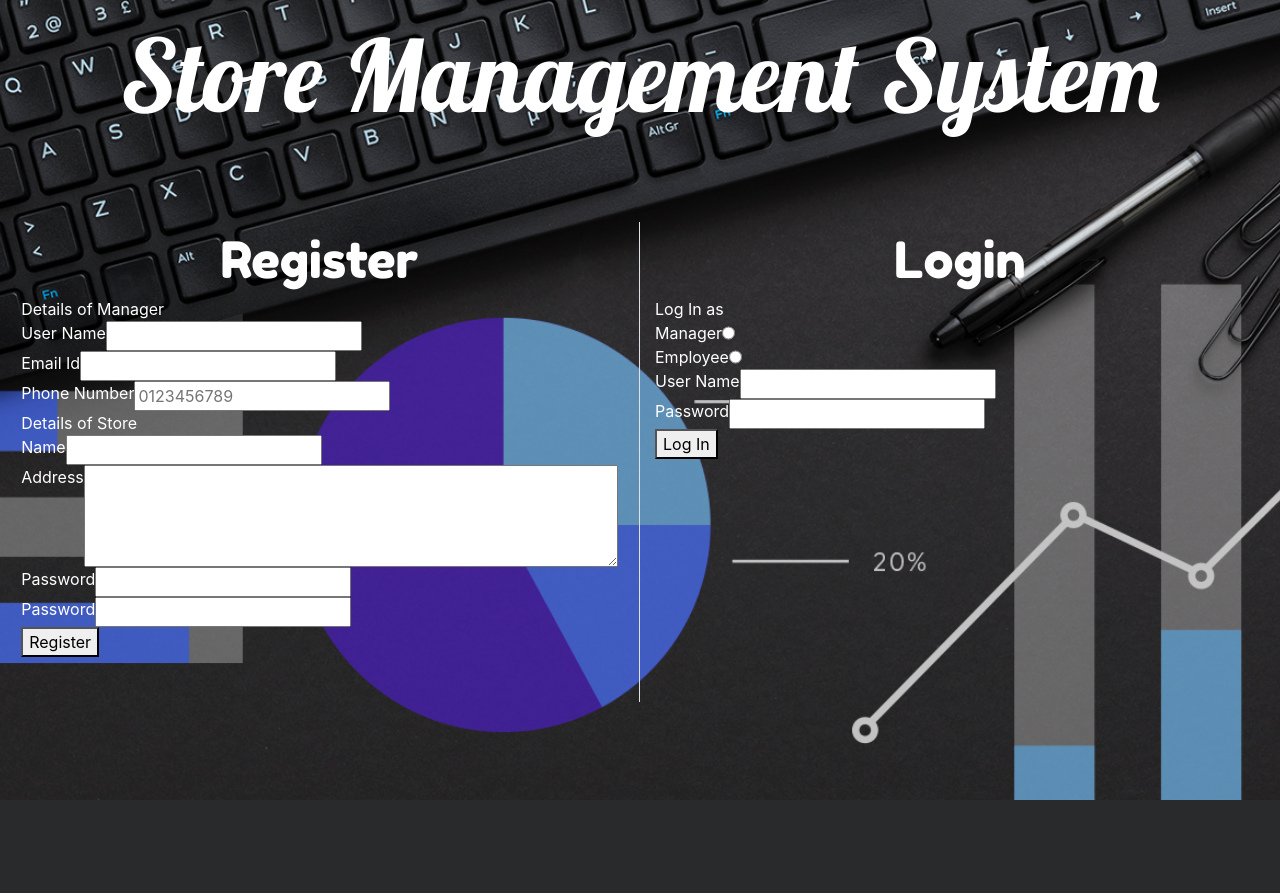
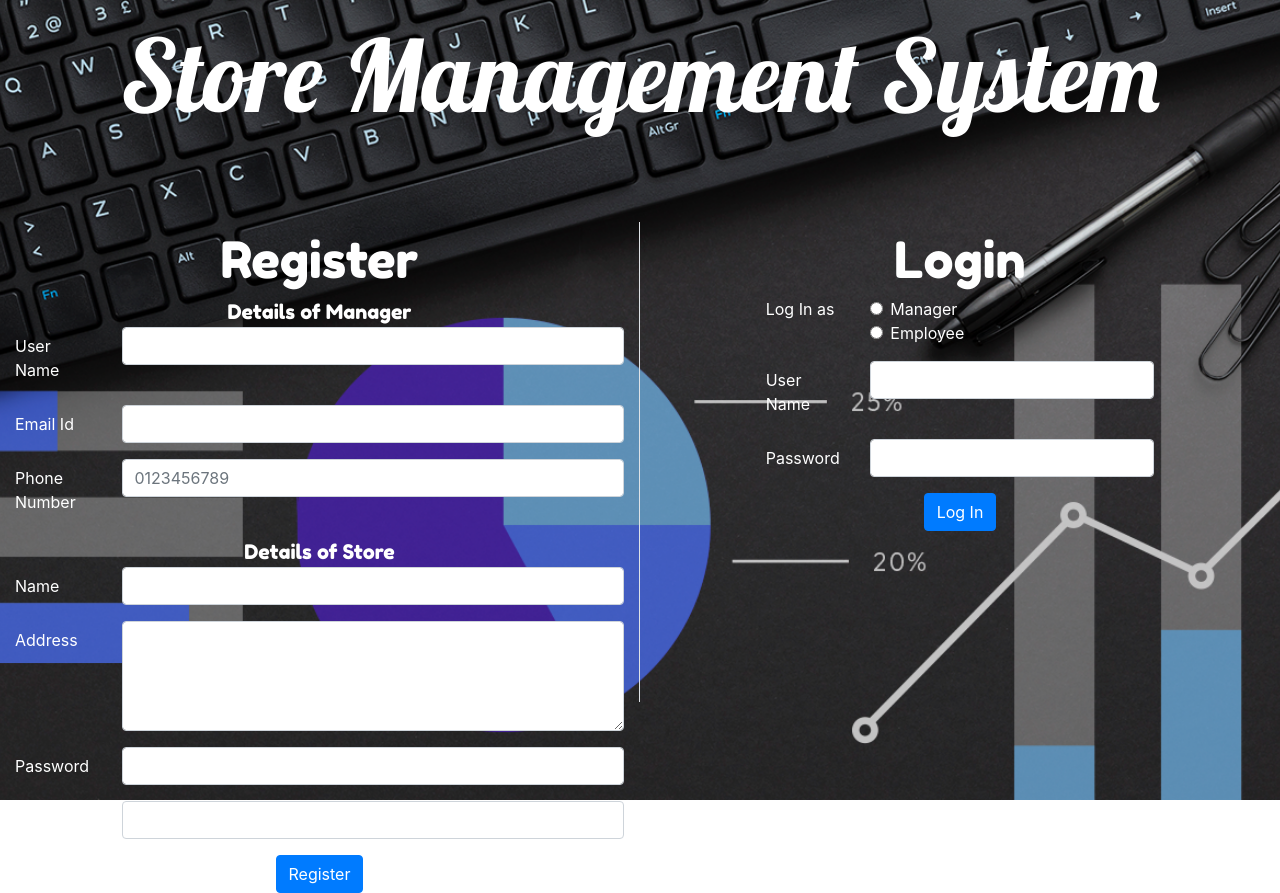
Before and after one commit to YashGoyal28/store_management_system, a Django app: page / in a window 1280 px wide. Before the commit the page ends 800 px from the top, so only its background shows below. Run offline with Django 3.2, Linux system fonts and the light colour scheme; some libraries are stand-ins or nearby versions.

Commit message:
bootstrap

```diff
--- a/store_management_system/static/css/landing.css
+++ b/store_management_system/static/css/landing.css
@@ -26,3 +26,9 @@ body, html {
     text-align: center;
     font-size: 50px;
 }
+
+.sub-sub-heading{
+    font-family: 'Fredoka One', cursive;
+    text-align: center;
+    font-size: 20px;
+}
--- a/store_management_system/templates/landing.html
+++ b/store_management_system/templates/landing.html
@@ -30,39 +30,53 @@
                     <div class="d-flex justify-content-center">
                         <form method="post" id="register_form">
                             {% csrf_token %}
-                            <div>Details of Manager</div>
-                            <div class="d-flex">
-                                <div class="labels">User Name</div>
-                                <input type="text" name="username" id="username_register" required>
+                            <div class="sub-sub-heading">Details of Manager</div>
+                            <div class="form-group row">
+                                <label for="username_register" class="col-sm-2 col-form-label">User Name</label>
+                                <div  class="col-sm-10">
+                                    <input type="text" class="form-control" name="username" id="username_register" required>
+                                </div>
                             </div>
-                            <div class="d-flex">
-                                <div class="labels">Email Id</div>
-                                <input type="email" name="email" id="email_register" required>
+                            <div class="form-group row">
+                                <label for="email_register" class="col-sm-2 col-form-label">Email Id</label>
+                                <div class="col-sm-10">
+                                    <input type="email" class="form-control" name="email" id="email_register" required>
+                                </div>
                             </div>
-                            <div class="d-flex">
-                                <div class="labels">Phone Number</div>
-                                <input type="tel" name="phonenumber" id="phonenumber_register" placeholder="0123456789" pattern="[0-9]{10}" required>
+                            <div class="form-group row">
+                                <label for="phonenumber_register" class="col-sm-2 col-form-label">Phone Number</label>
+                                <div class="col-sm-10">
+                                    <input type="tel" class="form-control" name="phonenumber" id="phonenumber_register" placeholder="0123456789" pattern="[0-9]{10}" required>
+                                </div>
                             </div>
-                            <div>Details of Store</div>
-                            <div class="d-flex">
-                                <div class="labels">Name</div>
-                                <input type="text" name="storename" id="store_register" required>
+                            <div class="sub-sub-heading">Details of Store</div>
+                            <div class="form-group row">
+                                <label for="store_register" class="col-sm-2 col-form-label">Name</label>
+                                <div class="col-sm-10">
+                                    <input type="text" class="form-control" name="storename" id="store_register" required>
+                                </div>
                             </div>
-                            <div class="d-flex">
-                                <div class="labels">Address</div>
-                                <textarea name="address" id="address_register" rows="4" cols="50" required></textarea>
+                            <div class="form-group row">
+                                <label for="address_register" class="col-sm-2 col-form-label">Address</label>
+                                <div class="col-sm-10">
+                                    <textarea name="address" class="form-control" id="address_register" rows="4" cols="50" required></textarea>
+                                </div>
                             </div>
-                            <div class="d-flex">
-                                <div class="labels">Password</div>
-                                <input type="password" name="password" id="password_register" required>
+                            <div class="form-group row">
+                                <label for="password_register" class="col-sm-2 col-form-label">Password</label>
+                                <div class="col-sm-10">
+                                    <input type="password" class="form-control" name="password" id="password_register" required>
+                                </div>
                             </div>
-                            <div class="d-flex">
-                                <div class="labels">Password</div>
-                                <input type="password" name="cpassword" id="cpassword_register" required>
+                            <div class="form-group row">
+                                <label for="cpassword_register" class="col-sm-2 col-form-label">Password</label>
+                                <div class="col-sm-10">
+                                    <input type="password" class="form-control" name="cpassword" id="cpassword_register" required>
+                                </div>
                             </div>
                             <div id="register_error" style="color:red"></div>
-                            <div>
-                                <button type="submit" value="Register" id="submit_register">Register</button>
+                            <div class="d-flex justify-content-center">
+                                <button type="submit" value="Register" class="btn btn-primary" id="submit_register">Register</button>
                             </div>
                         </form>
                     </div>
@@ -71,29 +85,39 @@
                     <div class="sub-heading">
                         Login
                     </div>
-                    <div>
+                    <div class="d-flex justify-content-center">
                         <form method="post" id="login_form">
                             {% csrf_token %}
-                            <div>Log In as</div>
-                            <div class="d-flex">
-                                <div class="labels">Manager</div>
-                                <input type="radio" name="role" value="manager">
+                            <fieldset class="form-group">
+                                <div class="row">
+                                    <legend class="col-form-label col-sm-3 pt-0">Log In as</legend>
+                                    <div class="col-sm-9">
+                                        <div class="form-check">
+                                            <input type="radio" class="form-check-input" id="manager_login" name="role" value="manager" required>
+                                            <label for="manager_login" class="form-check-label">Manager</label>
+                                        </div>
+                                        <div class="form-check">
+                                            <input type="radio" class="form-check-input" id="employee_login" name="role" value="employee" required>
+                                            <label for="employee_login" class="form-check-label">Employee</label>
+                                        </div>
+                                    </div>
+                                </div>
+                            </fieldset>
+                            <div class="form-group row">
+                                <label for="username_login" class="col-sm-3 col-form-label">User Name</label>
+                                <div class="col-sm-9">
+                                    <input type="text" class="form-control" name="username" id="username_login" required>
+                                </div>
                             </div>
-                            <div class="d-flex">
-                                <div class="labels">Employee</div>
-                                <input type="radio" name="role" value="employee">
-                            </div>
-                            <div class="d-flex">
-                                <div class="labels">User Name</div>
-                                <input type="text" name="username" id="username_login" required>
-                            </div>
-                            <div class="d-flex">
-                                <div class="labels">Password</div>
-                                <input type="password" name="password" id="password_login" required>
+                            <div class="form-group row">
+                                <label for="password_login" class="col-sm-3 col-form-label">Password</label>
+                                <div class="col-sm-9">
+                                    <input type="password" class="form-control" name="password" id="password_login" required>
+                                </div>
                             </div>
                             <div id="login_error" style="color:red"></div>
-                            <div>
-                                <button type="submit" value="Login" id="submit_login">Log In</button>
+                            <div class="d-flex justify-content-center">
+                                <button type="submit" value="Login" class="btn btn-primary" id="submit_login">Log In</button>
                             </div>
                         </form>
                     </div>
```
Also changed, not shown: store_management_system/static/js/landing.js (line endings or trailing spaces).
